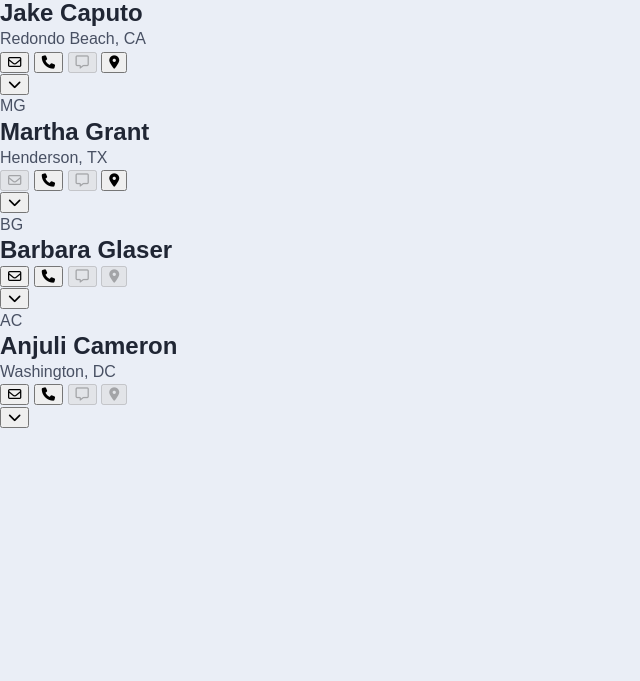
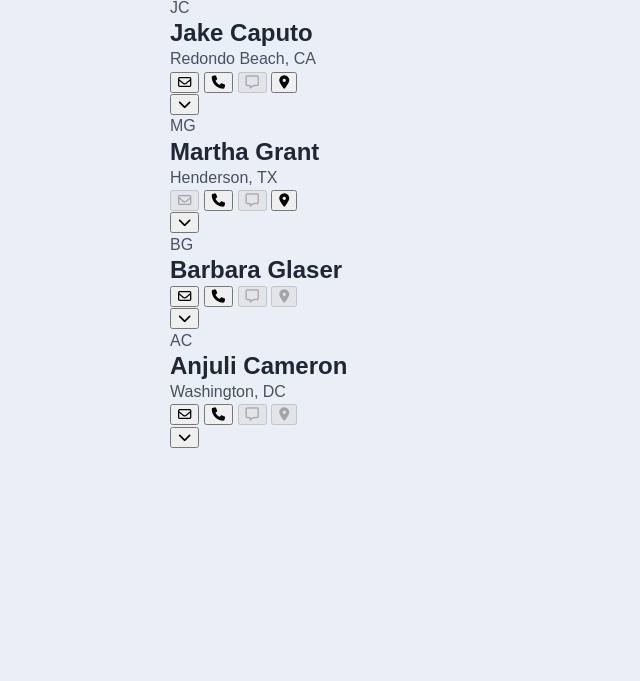
Before and after one commit to kyleschaeffer/ab-contacts, a website: page src/index.html in a window 1280 px wide. Shown: the part 119-800 px from the top of the page, without its empty margins (0-640 px from the left). Drawn offline with Linux system fonts and the light colour scheme; a web font is replaced by a local one.

Commit message:
Add basic layout variables and page margins

```diff
--- a/src/css/app.css
+++ b/src/css/app.css
@@ -35,11 +35,9 @@
   --t-normal: .3s;
   --t-overt: .4s;
 
-  /* Screen sizes */
-  --screen-sm: 480px;
-  --screen-md: 768px;
-  --screen-lg: 1024px;
-  --screen-xl: 1400px;
+  /* Layout */
+  --gutter: 20px;
+  --container-lg: 940px;
 }
 
 /* Box sizing */
@@ -84,6 +82,19 @@ figure {
   margin: 0;
 }
 
+/* Page */
+.page {
+  padding: var(--gutter);
+}
+
+@media only screen and (min-width: 1024px) {
+  .page {
+    max-width: var(--container-lg);
+    margin: var(--gutter) auto;
+    padding: 0;
+  }
+}
+
 /* Screen readers only */
 .sr-only {
   border: 0;
```
